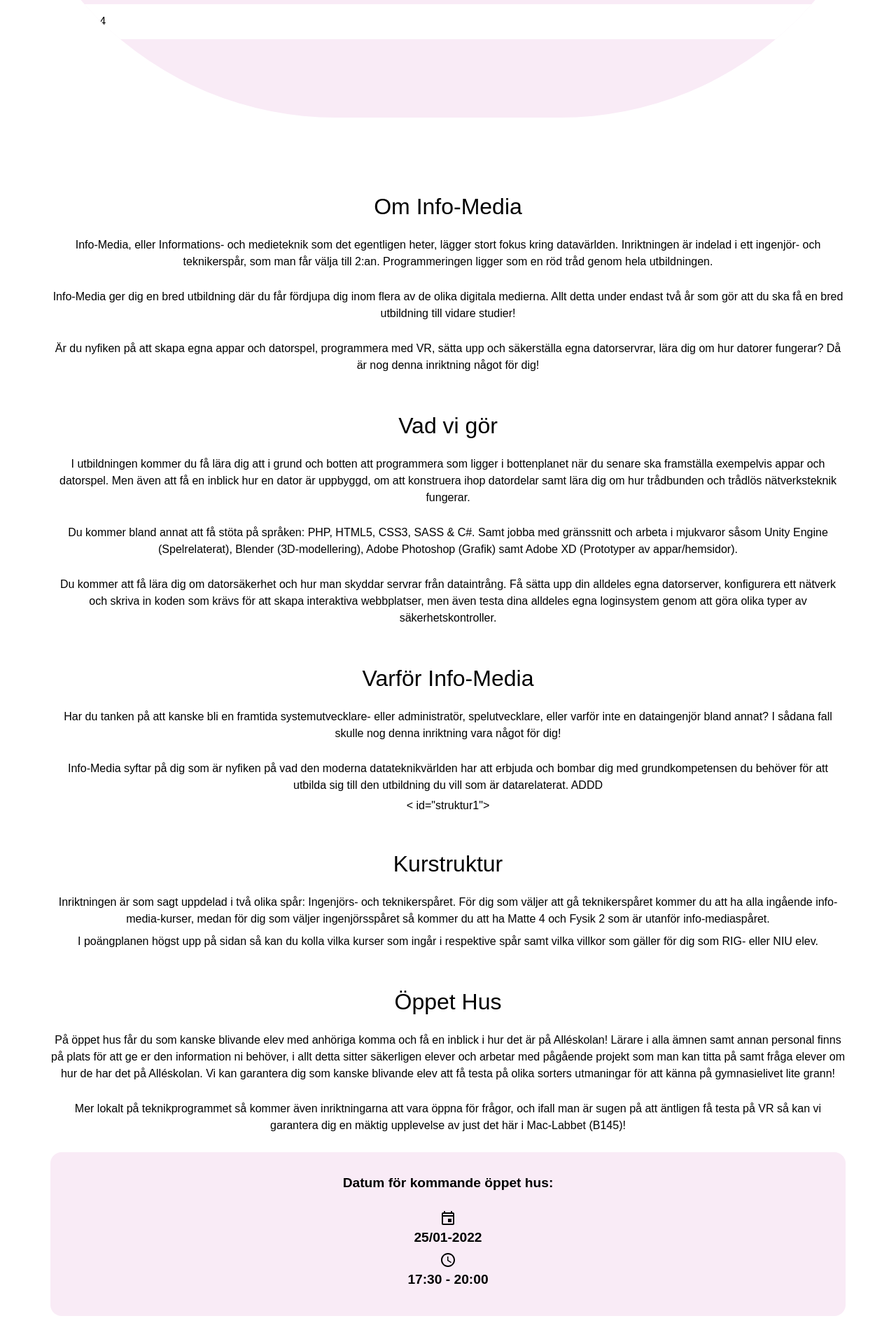
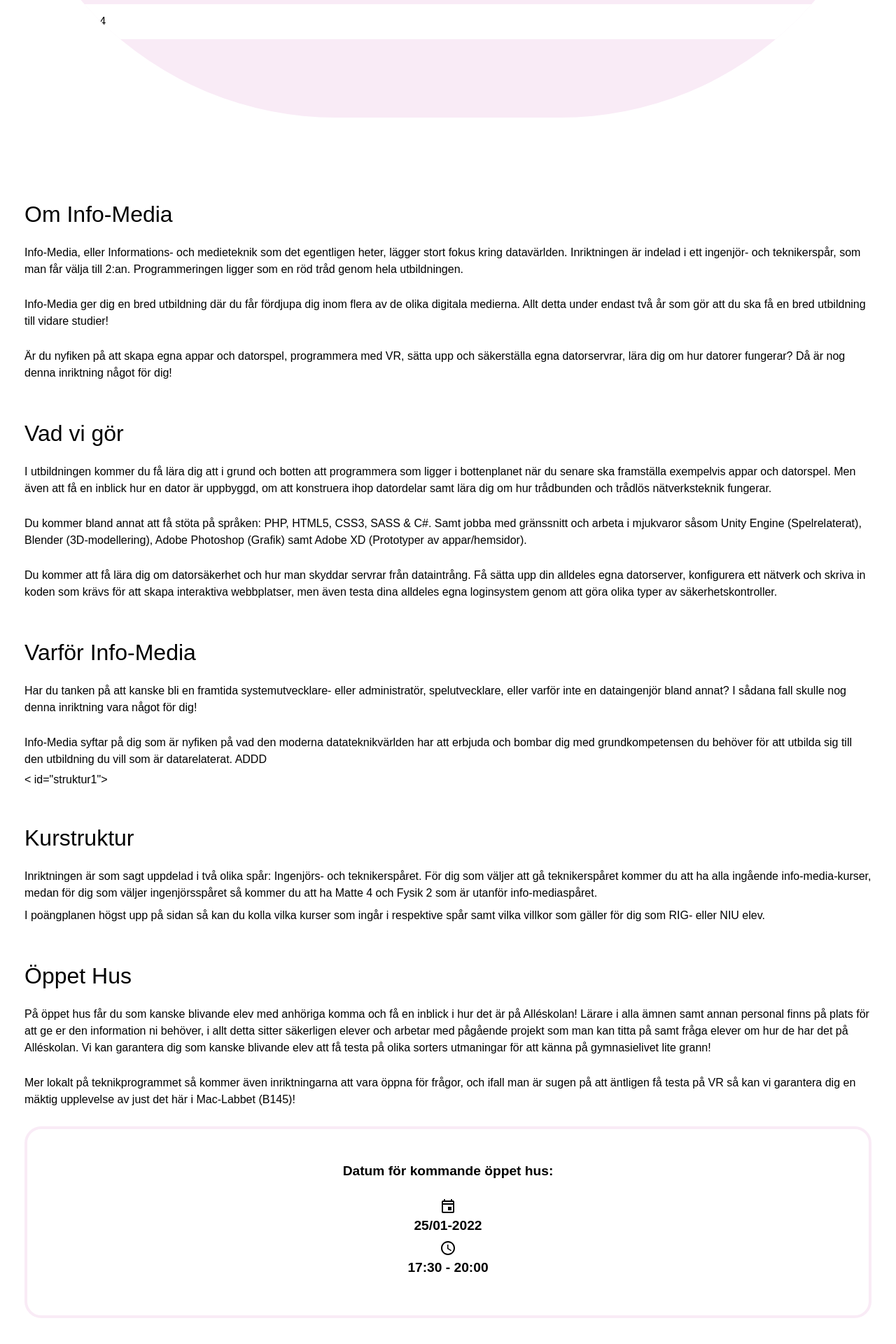
Before and after one commit to AbdullahMoubayed/Info-Media, a PHP site: page /html/las-mer.html in a window 1280 px wide. Shown: the part 2920-4840 px from the top of the page at 70% size. Run offline with PHP 8.4, Linux system fonts and the light colour scheme; some libraries are stand-ins or nearby versions.

Commit message:
something going on

```diff
--- a/css/lasmer.css
+++ b/css/lasmer.css
@@ -99,8 +99,9 @@
 }
 
 header nav ul.activ {
-  -webkit-animation: fadeIn 0.5s ease-in;
-          animation: fadeIn 0.5s ease-in;
+  -webkit-animation: fadeIn 0.35s cubic-bezier(0.8, 0.61, 0.37, 0.72);
+          animation: fadeIn 0.35s cubic-bezier(0.8, 0.61, 0.37, 0.72);
+  opacity: 1;
 }
 
 @-webkit-keyframes fadeIn {
@@ -127,6 +128,36 @@
   }
 }
 
+@-webkit-keyframes upper {
+  0% {
+    margin-top: 4rem;
+    opacity: 0;
+  }
+  1% {
+    margin-top: 4rem;
+    opacity: 0;
+  }
+  100% {
+    margin-top: 2rem;
+    opacity: 1;
+  }
+}
+
+@keyframes upper {
+  0% {
+    margin-top: 4rem;
+    opacity: 0;
+  }
+  1% {
+    margin-top: 4rem;
+    opacity: 0;
+  }
+  100% {
+    margin-top: 2rem;
+    opacity: 1;
+  }
+}
+
 header nav ul i {
   margin-left: auto;
   margin-top: 1.19rem;
@@ -138,6 +169,8 @@
   margin-left: 1rem;
   list-style: none;
   text-align: left;
+  -webkit-animation: upper 0.65s cubic-bezier(0, 0, 0.2, 1);
+          animation: upper 0.65s cubic-bezier(0, 0, 0.2, 1);
 }
 
 header nav ul li a {
@@ -641,7 +674,6 @@
 #pilpil {
   width: 50% !important;
   margin-top: -1.5rem !important;
-  margin-left: 6rem !important;
   -webkit-filter: drop-shadow(0 0 0.3rem #b0008b);
           filter: drop-shadow(0 0 0.3rem #b0008b);
 }
@@ -687,8 +719,8 @@
 }
 
 #allinfo {
-  margin: 2.3125rem;
   font-family: "Raleway", sans-serif;
+  text-align: left;
 }
 
 #allinfo p {
@@ -708,9 +740,9 @@
 }
 
 #allinfo #card {
-  background: #F9EBF6;
-  border-radius: 1rem;
-  padding: 2rem;
+  border: 0.3rem solid #F9EBF6;
+  border-radius: 1.5rem;
+  padding: 3rem 2rem;
   text-align: center;
 }
 
--- a/css/style.css
+++ b/css/style.css
@@ -96,44 +96,6 @@
       -ms-flex-direction: column;
           flex-direction: column;
   opacity: 0;
-  -webkit-animation: fadeout 0.35s cubic-bezier(0.8, 0.61, 0.37, 0.72);
-          animation: fadeout 0.35s cubic-bezier(0.8, 0.61, 0.37, 0.72);
-}
-
-@-webkit-keyframes fadeout {
-  0% {
-    opacity: 1;
-    display: -webkit-box;
-    display: flex;
-  }
-  1% {
-    opacity: 1;
-    display: -webkit-box;
-    display: flex;
-  }
-  100% {
-    opacity: 0;
-    display: none;
-  }
-}
-
-@keyframes fadeout {
-  0% {
-    opacity: 1;
-    display: -webkit-box;
-    display: -ms-flexbox;
-    display: flex;
-  }
-  1% {
-    opacity: 1;
-    display: -webkit-box;
-    display: -ms-flexbox;
-    display: flex;
-  }
-  100% {
-    opacity: 0;
-    display: none;
-  }
 }
 
 header nav ul.activ {
@@ -166,6 +128,36 @@
   }
 }
 
+@-webkit-keyframes upper {
+  0% {
+    margin-top: 4rem;
+    opacity: 0;
+  }
+  1% {
+    margin-top: 4rem;
+    opacity: 0;
+  }
+  100% {
+    margin-top: 2rem;
+    opacity: 1;
+  }
+}
+
+@keyframes upper {
+  0% {
+    margin-top: 4rem;
+    opacity: 0;
+  }
+  1% {
+    margin-top: 4rem;
+    opacity: 0;
+  }
+  100% {
+    margin-top: 2rem;
+    opacity: 1;
+  }
+}
+
 header nav ul i {
   margin-left: auto;
   margin-top: 1.19rem;
@@ -177,6 +169,8 @@
   margin-left: 1rem;
   list-style: none;
   text-align: left;
+  -webkit-animation: upper 0.65s cubic-bezier(0, 0, 0.2, 1);
+          animation: upper 0.65s cubic-bezier(0, 0, 0.2, 1);
 }
 
 header nav ul li a {
```
Also changed, not shown: css/lasmer.scss (+5 -5 lines), css/style.scss (+18 -15 lines), 2 other files.
